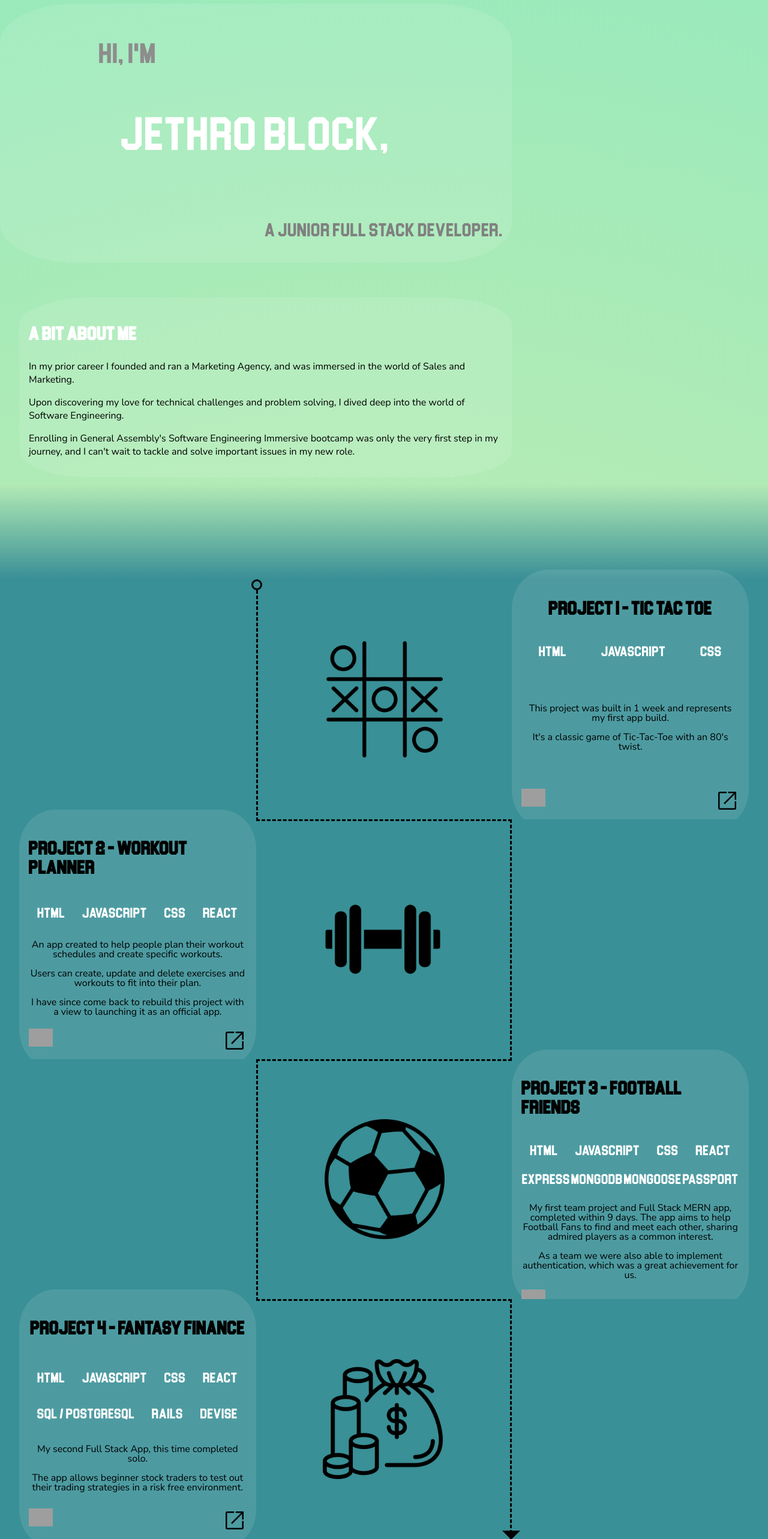
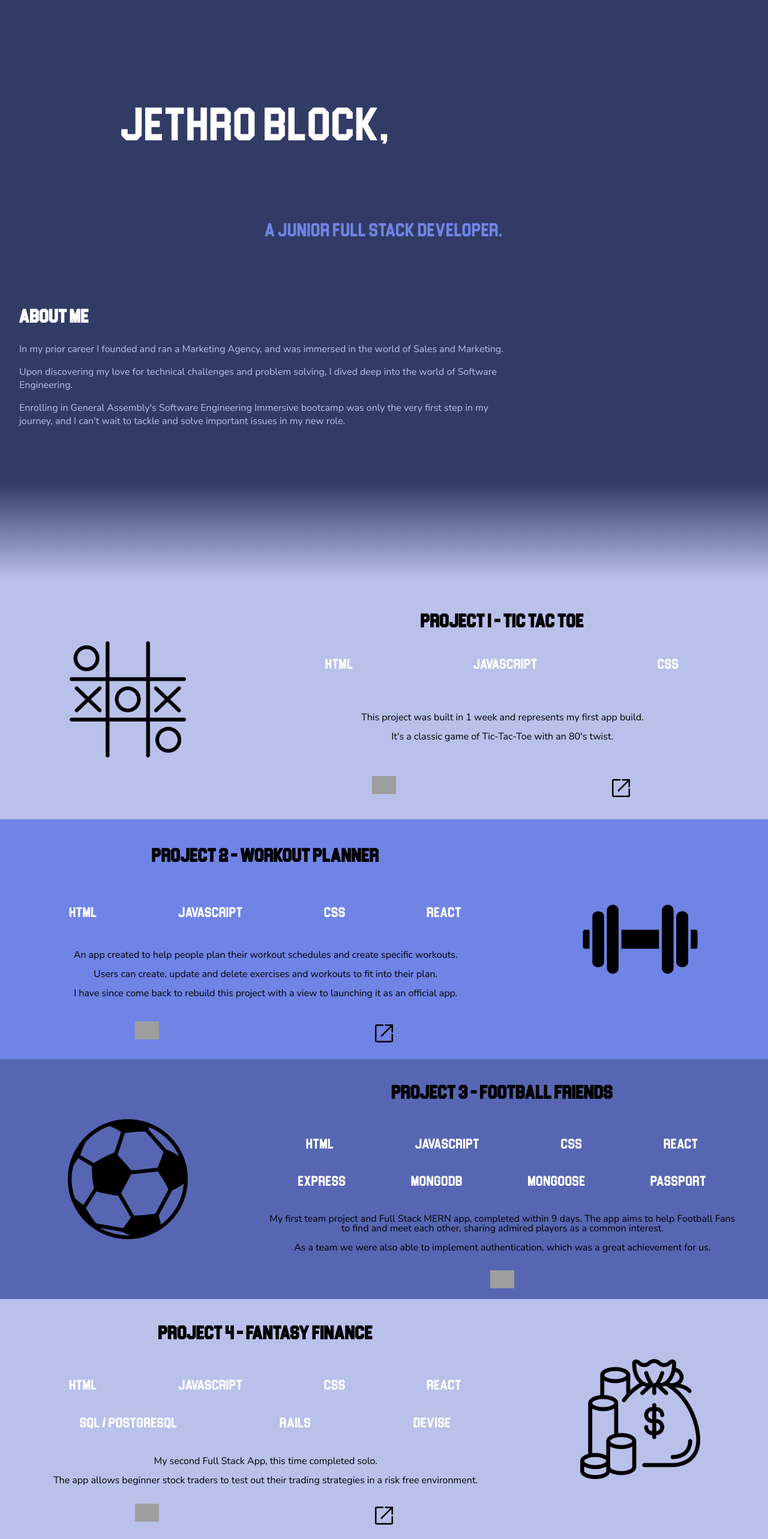
Before and after one commit to jayteebee/Portfolio-V1, a React (Create React App) app: page / in a window 1280 px wide. Shown: the part 234-2800 px from the top of the page at 60% size. Built offline with nearby package versions, Linux system fonts and the light colour scheme; grey boxes are pictures that could not be loaded.

Commit message:
Small Edits

```diff
--- a/src/App.css
+++ b/src/App.css
@@ -13,8 +13,9 @@
 }
 
 .App {
-    background: rgb(215,238,174);
-background: radial-gradient(circle, rgba(215,238,174,1) 0%, rgba(148,233,188,1) 100%);
+    /* background: rgb(87,102,178);
+background: radial-gradient(circle, rgba(87,102,178,1) 0%, rgba(50,59,102,1) 100%); */
+background-color: #323B66;
 font-family: 'Nunito';
 }
 
@@ -27,27 +28,40 @@ font-family: 'Nunito';
 
 .Container > :nth-child(n+7):nth-child(-n+7) {
     background: rgb(57,143,150);
-    background: linear-gradient(0deg, rgba(57,143,150,1) 0%, rgba(179,235,181,1) 100%);
+    background: linear-gradient(0deg, rgba(185,193,234,1) 0%, rgba(50,59,102,1) 100%);
   }
 
+  .Container > :nth-child(n+8):nth-child(-n+10) {
+    background-color: #B9C1EA;
+  }
 
+  .Container > :nth-child(n+11):nth-child(-n+13) {
+    background-color: #7084E6;
+  }
 
-.Container > :nth-child(n+8):nth-child(-n+19) {
-    background-color: #399096;
+  .Container > :nth-child(n+14):nth-child(-n+16) {
+    background-color: #5766B2;
+  }
+
+.Container > :nth-child(n+17):nth-child(-n+19) {
+    background-color: #B9C1EA;
   }
 
   .Container > :nth-child(n+20):nth-child(-n+20) {
     background: rgb(57,143,150);
-    background: linear-gradient(180deg, rgba(57,143,150,1) 0%, rgba(199,237,178,1) 100%);
+    background: linear-gradient(180deg, rgba(185,193,234,1) 0%, rgba(112,132,230,1) 100%);
   }
 
+  .Container > :nth-child(n+21):nth-child(-n+21) {
+    background-color: #7084E6;
+  }
 
 
 .navbar {
     display: flex;
     justify-content: flex-end;
     align-items: center;
-    background-color: #333;
+    background-color: #515466;
     position: fixed;
     height: 40px;
     width: 100%;
@@ -69,7 +83,7 @@ font-family: 'Nunito';
 .intro {
     font-family: 'Blockletter', Courier, monospace;
     font-size: 3rem;
-    color: gray;
+    color: #7084E6;
     display: flex;
     align-items: flex-start;
     justify-content: center;
@@ -80,7 +94,7 @@ font-family: 'Nunito';
 .outro {
     font-family: 'Blockletter', Courier, monospace;
     font-size: 2rem;
-    color: gray;
+    color: #7084E6;
     display: flex;
     align-items: flex-end;
     justify-content: center;
@@ -97,10 +111,10 @@ font-family: 'Nunito';
     justify-content: center;
     grid-column: 1 /span 2;
     grid-row: 2;
-    background-color: rgba(255, 255, 255, 0.1);
+    /* background-color: rgba(255, 255, 255, 0.1);
     border-radius: 15%;
     padding: 1rem;
-    height: 100%;
+    height: 100%; */
 
 }
 
@@ -139,6 +153,7 @@ font-family: 'Nunito';
 
 .CT {
     text-align: center;
+    color: #B9C1EA;
 }
 
 
@@ -147,7 +162,9 @@ font-family: 'Nunito';
     display: flex;
 justify-content: space-around;
 width: 100%;
+
 }
+
 
 .SocialLinks a {
     color: black;
@@ -174,7 +191,7 @@ width: 100%;
 
 .PL {
     display: flex;
-    justify-content: space-between;
+    justify-content: space-around;
     width: 100%;
 
 }
@@ -214,45 +231,50 @@ width: 100%;
 }
 
 .PContainer {
-    background-color: rgba(255, 255, 255, 0.1);
+    /* background-color: rgba(255, 255, 255, 0.1); */
     border-radius: 15%;
     padding: 1rem;
     height: 100%;
     display: flex;
     flex-direction: column;
-    justify-content: space-between;
+    justify-content: space-around;
     line-height: 1;
+    width: 100%;
 }
 
-.PContainer2 {
+/* .PContainer2 {
     background-color: rgba(255, 255, 255, 0.1);
     border-radius: 15%;
     padding: 1rem;
-}
+
+} */
 
 .PContainer3 {
-    background-color: rgba(255, 255, 255, 0.1);
+    /* background-color: rgba(255, 255, 255, 0.1); */
     border-radius: 15%;
     padding: 1rem;
     width: 100%;
     height: 100%;
     display: grid;
     grid-template-rows: repeat(4, 1fr);
+
 }
 
-.PContainer4 {
-    background-color: rgba(255, 255, 255, 0.1);
+.PContainer4 p{
+    /* background-color: rgba(255, 255, 255, 0.1);
     border-radius: 15%;
     margin-top: 5rem;
-    padding: 1rem;
+    padding: 1rem; */
+    color: #B9C1EA;
 
 }
 
 .P1 {
 
-    grid-column: 3;
+    grid-column: 2/span 3;
     grid-row: 5;
     padding-right: 2rem;
+    z-index: 4;
 }
 
 .emptyDiv1 {
@@ -289,17 +311,17 @@ width: 100%;
 .ttt {
     position: relative;
     grid-row: 5;
-    grid-column: 2;
+    grid-column: 1;
     height: 100%;
     display: flex;
     align-items: center;
     justify-content: center;
-    border-left: 3px dashed black;
-    border-bottom: 3px dashed black;
+    /* border-left: 3px dashed black;
+    border-bottom: 3px dashed black; */
     z-index: 4;
 }
 
-.ttt::before {
+/* .ttt::before {
     content: "";
     position: absolute;
     top: 0;
@@ -309,7 +331,7 @@ width: 100%;
     border-radius: 50%;
     border: 3px solid black;
     background: #398f96;
-}
+} */
 
 
 .ttt img {
@@ -318,20 +340,20 @@ width: 200px;
 }
 
 .P2 {
-    grid-column: 1;
+    grid-column: 1/span 2;
     grid-row: 6;
     padding-left: 2rem;
 }
 
 .db {
     grid-row: 6;
-    grid-column: 2;
+    grid-column: 3;
     height: 100%;
     display: flex;
     align-items: center;
     justify-content: center;
-    border-right: 3px dashed black;
-    border-bottom: 3px dashed black;
+    /* border-right: 3px dashed black;
+    border-bottom: 3px dashed black; */
     z-index: 3;
 
 }
@@ -342,20 +364,20 @@ width: 200px;
 }
 
 .P3 {
-    grid-column: 3;
+    grid-column: 2/span 3;
     grid-row: 7;
     padding-right: 2rem;
 }
 
 .football {
     grid-row: 7;
-    grid-column: 2;
+    grid-column: 1;
     height: 100%;
     display: flex;
     align-items: center;
     justify-content: center;
-    border-left: 3px dashed black;
-    border-bottom: 3px dashed black;
+    /* border-left: 3px dashed black;
+    border-bottom: 3px dashed black; */
     z-index: 2;
 
 }
@@ -366,7 +388,7 @@ width: 200px;
 }
 
 .P4 {
-    grid-column: 1;
+    grid-column: 1/span 2;
     grid-row: 8;
     padding-left: 2rem;
 }
@@ -375,15 +397,15 @@ width: 200px;
 .money {
     position: relative;
     grid-row: 8;
-    grid-column: 2;
+    grid-column: 3;
     height: 100%;
     display: flex;
     align-items: center;
     justify-content: center;
-    border-right: 3px dashed black;
+    /* border-right: 3px dashed black; */
 }
 
-.money::after {
+/* .money::after {
     content: "";
     position: absolute;
     bottom: -16px;
@@ -392,7 +414,7 @@ width: 200px;
     border-style: solid;
     border-color: transparent black transparent transparent;
     transform: rotate(-90deg);
-}
+} */
 
 
 .money img {
--- a/src/App.js
+++ b/src/App.js
@@ -20,9 +20,10 @@ function App() {
 
 
 
-        <div className="intro">
-          <p>Hi, I'm</p>
-        </div>
+         <div className="intro">
+          {/* <p>Hi, I'm</p> */}
+  </div>
+
         <div className="Name">
           <p>Jethro Block,</p>
         </div>
@@ -37,14 +38,17 @@ function App() {
           <AboutMe />
         </div>
         <div className="emptyDiv5"></div>
+
+
         <div id="ProjectScroll" className="fc P1">
           <P1 />
         </div>
         <div className="emptyDiv1"></div>
-
         <div className="ttt">
           <img className="Logo" src={tictactoe} alt="tictactoe logo"></img>
         </div>
+
+
 
         <div className="fc P2">
           <P2 />
@@ -54,6 +58,8 @@ function App() {
           <img className="Logo" src={dumbbell} alt="dumbbell logo"></img>
         </div>
 
+
+
         <div className="fc P3">
           <P3 />
         </div>
@@ -62,14 +68,17 @@ function App() {
           <img className="Logo" src={football} alt="football logo"></img>
         </div>
 
+
+
         <div className="fc P4">
           <P4 />
         </div>
         <div className="emptyDiv4"></div>
-
         <div className="money">
           <img className="Logo" src={money} alt="money logo"></img>
         </div>
+
+
         <div className="emptyDiv6"></div>
 
         <div id="SkillsScroll" className="fc Skills">
--- a/src/Components/AboutMe.jsx
+++ b/src/Components/AboutMe.jsx
@@ -3,7 +3,7 @@ import React from 'react'
 const AboutMe = () => {
   return (
     <div className="PContainer4">
-    <h1>A Bit About Me</h1>
+    <h1>About Me</h1>
 
     <p>In my prior career I founded and ran a Marketing Agency, and was immersed in the world of Sales and Marketing.</p>
     <p>Upon discovering my love for technical challenges and problem solving, I dived deep into the world of Software Engineering.</p>
--- a/src/Components/Contact.jsx
+++ b/src/Components/Contact.jsx
@@ -5,7 +5,7 @@ import linkedInIcon from "./icons8-linkedin.svg"
 const Contact = () => {
   return (
     <div className="PContainer2">
-    <h2>A Bit More About Me</h2>
+    <h2>Contact Me</h2>
 <div className="CT">
     <p>I invite you to learn more about me by visiting my LinkedIn and GitHub profiles.</p>
     <p>You may also contact me directly via:</p>
```
